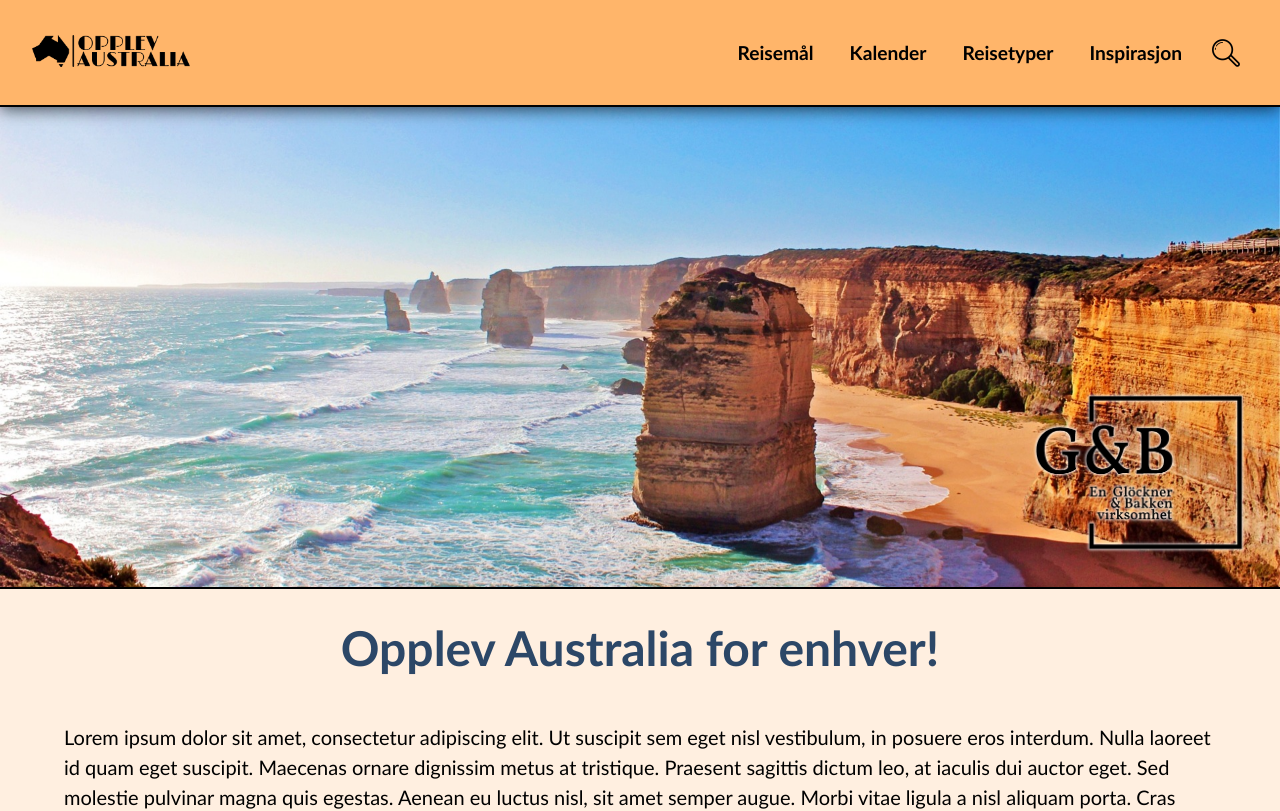
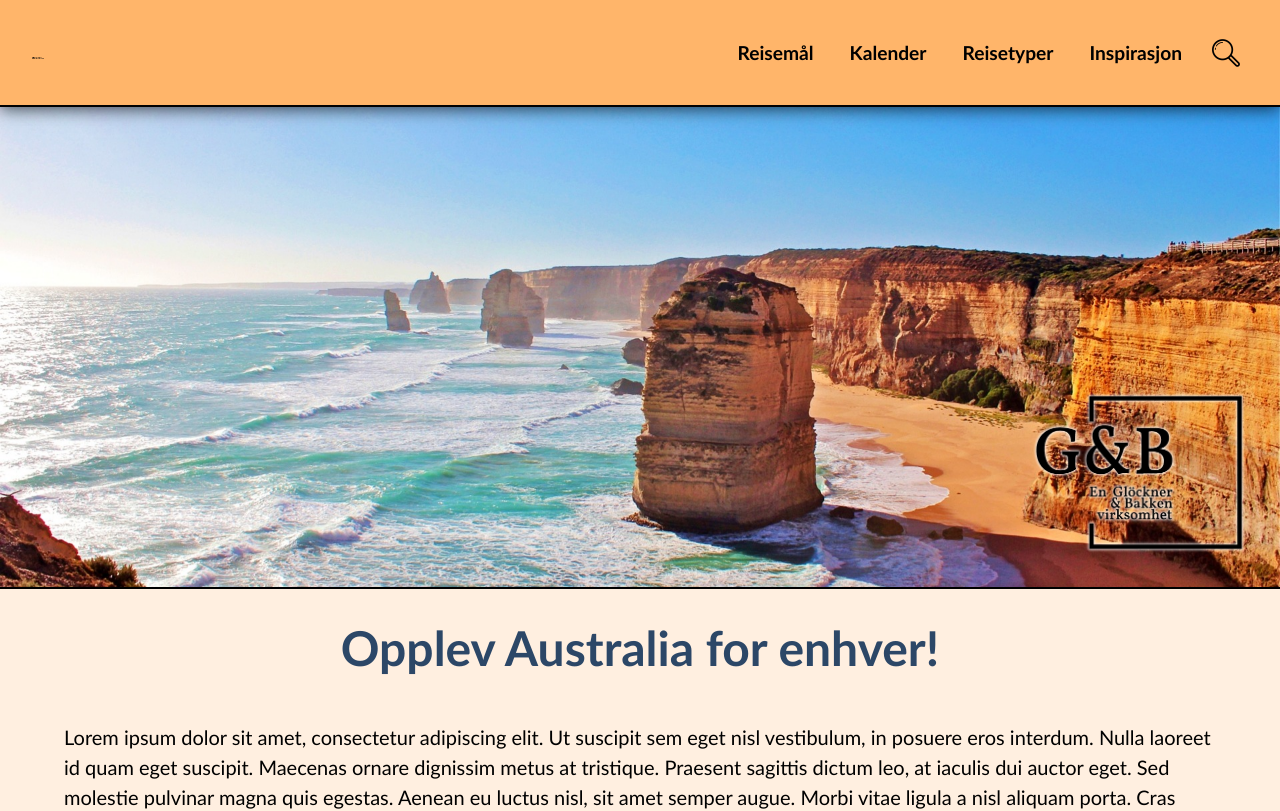
Before and after one commit to kembak/opplevaustralia, a plain HTML site: page index.html in a window 1280 px wide. Shown: the top 811 px of the page. Drawn offline with Linux system fonts and the light colour scheme.

```diff
--- a/styles.css
+++ b/styles.css
@@ -15,7 +15,7 @@
 }
 
 .logo img{
-    height: 32px;
+    height: 2.5px;
 }
 
 /* Header CSS */
```
